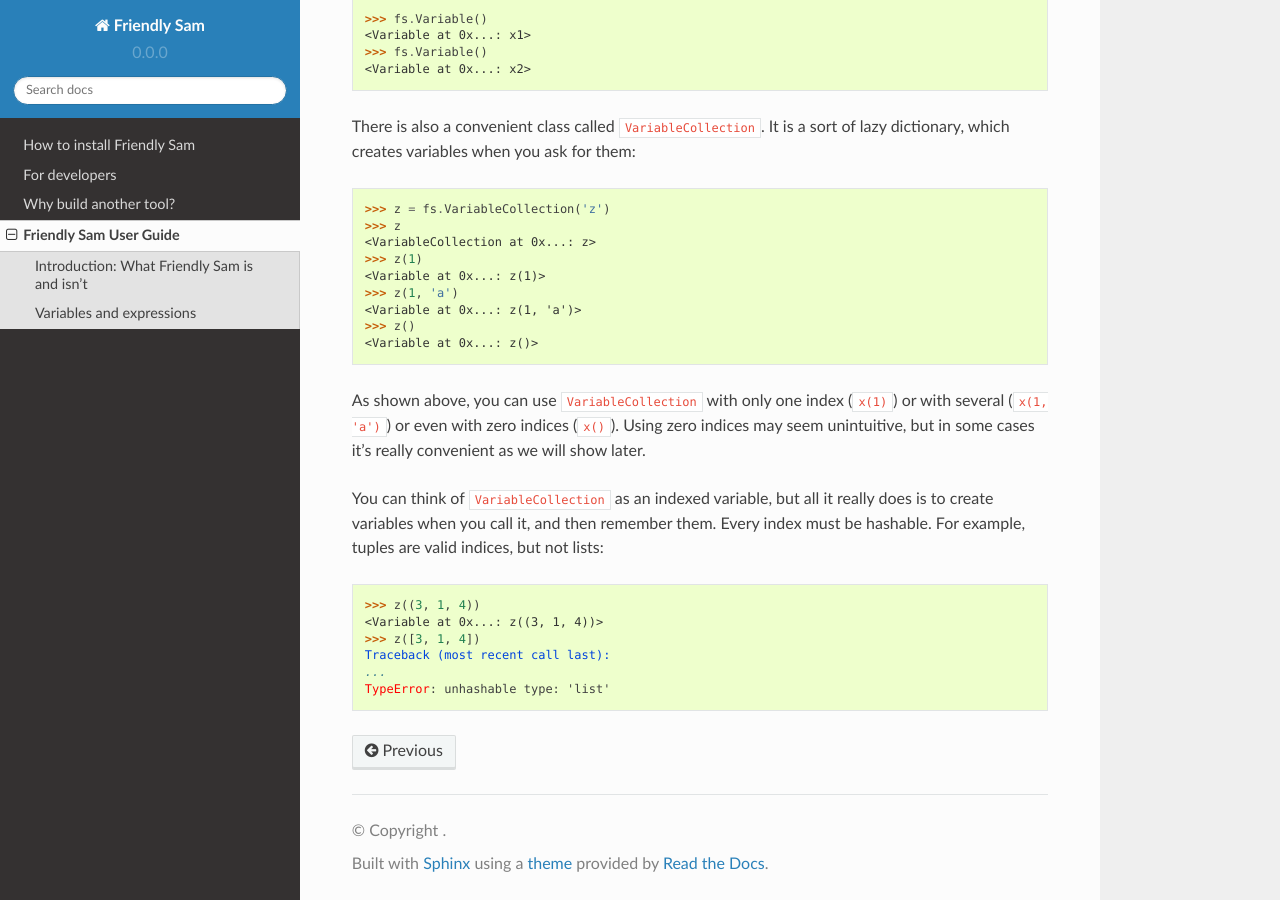
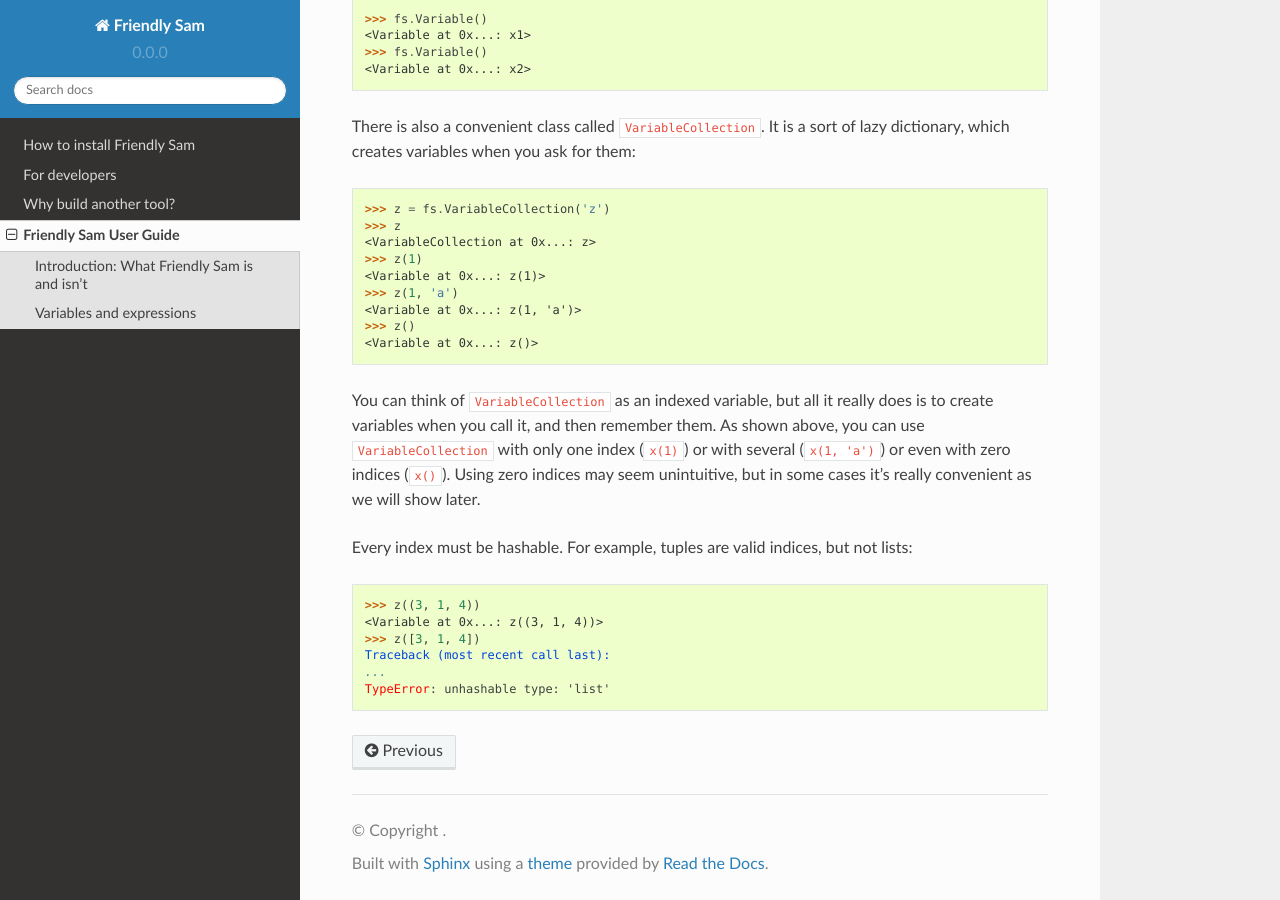
Before and after one commit to sp-etx/friendlysam, a Sphinx documentation site: the page built from docs/user-guide.rst, in a window 1280 px wide and 900 px high, scrolled down 2328 px. Built offline with Sphinx 7.4.7 and the Read the Docs theme 2.0.0, drawn with Linux system fonts in a browser that asks for light colours; formulas are drawn with MathJax 3.

```diff
--- a/docs/user-guide.rst
+++ b/docs/user-guide.rst
@@ -78,9 +78,9 @@ There is also a convenient class called ``VariableCollection``. It is a sort of
 	<Variable at 0x...: z()>
 
 
-As shown above, you can use ``VariableCollection`` with only one index (``x(1)``) or with several (``x(1, 'a')``) or even with zero indices (``x()``). Using zero indices may seem unintuitive, but in some cases it's really convenient as we will show later.
+You can think of ``VariableCollection`` as an indexed variable, but all it really does is to create variables when you call it, and then remember them. As shown above, you can use ``VariableCollection`` with only one index (``x(1)``) or with several (``x(1, 'a')``) or even with zero indices (``x()``). Using zero indices may seem unintuitive, but in some cases it's really convenient as we will show later.
 
-You can think of ``VariableCollection`` as an indexed variable, but all it really does is to create variables when you call it, and then remember them. Every index must be hashable. For example, tuples are valid indices, but not lists::
+Every index must be hashable. For example, tuples are valid indices, but not lists::
 
 	>>> z((3, 1, 4))
 	<Variable at 0x...: z((3, 1, 4))>
```
